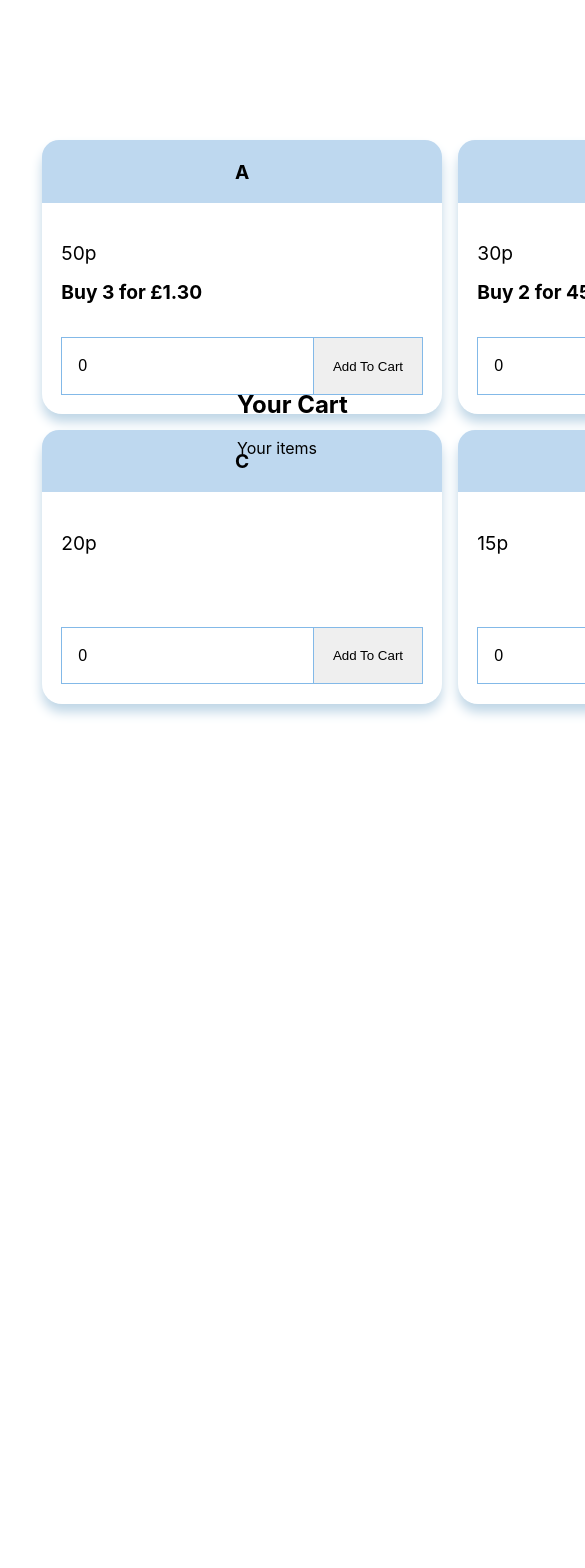
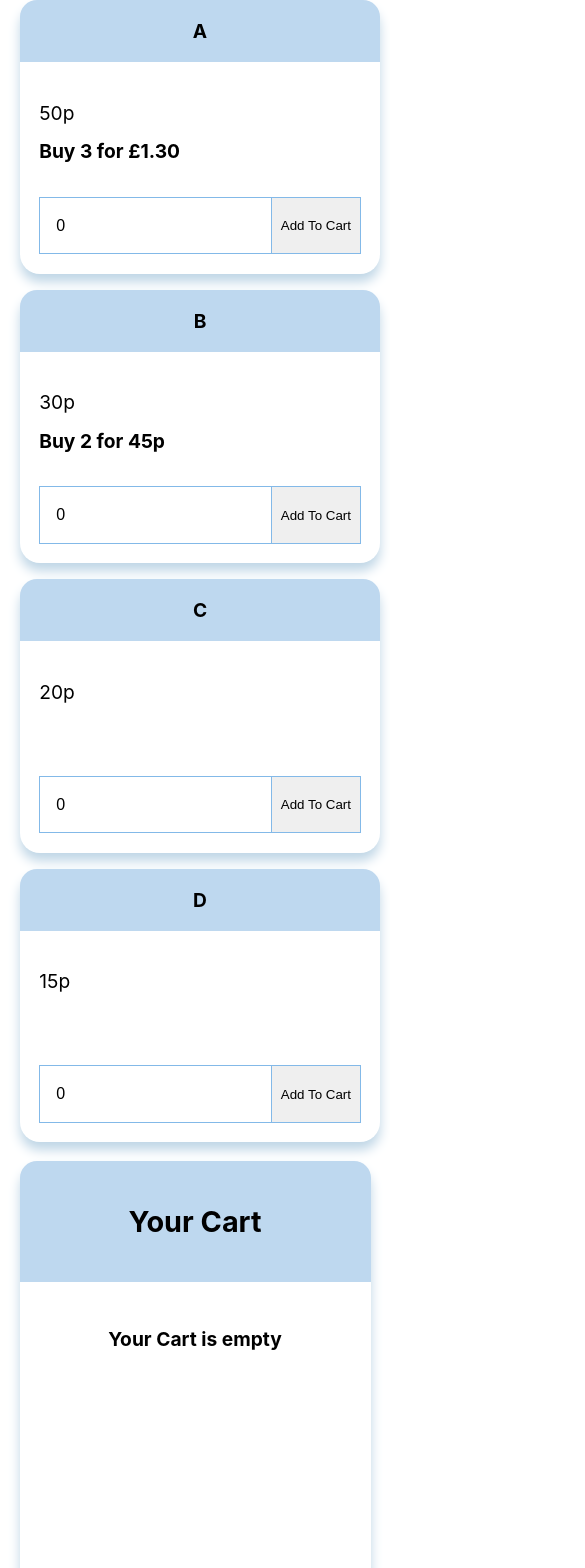
Before and after one commit to Nathanavie/ShoppingCart, a React (Create React App) app: page / in a window 390 px wide. Shown: the top 1568 px of the page, 585 px wide, since content can reach past the window. Before the commit the page ends 844 px from the top, so only its background shows below. Built offline with nearby package versions, Linux system fonts and the light colour scheme.

Commit message:
Added in css and classnames in cart component

```diff
--- a/src/App.css
+++ b/src/App.css
@@ -1,4 +1,6 @@
-.product {
+
+
+.product, .cart {
   border-radius: 20px;
   box-shadow: 0 8px 12px #bfd6e6;
   font-size: 1.2rem;
@@ -7,7 +9,7 @@
 .productContainer {
   display: grid;
   width: 50%;
-  grid-template-columns: repeat(2, 25em);
+  grid-template-columns: repeat(auto-fit, minmax(25em, 1fr));
   grid-gap: 1em;
 }
 
@@ -17,6 +19,7 @@
   justify-content: center;
   height: 100vh;
   margin: 0 auto;
+  flex-wrap: wrap;
 }
 
 .productDetails {
@@ -73,3 +76,32 @@ input[type=number]::-webkit-outer-spin-button {
 input[type="number"]:focus {
   outline: none;
 }
+
+.cart {
+  height: 57%;
+  min-width: 30em;
+}
+
+.cartItems h4 {
+  text-align: center;
+}
+
+.cartItems {
+  padding: 1em;
+}
+@media (max-width: 768px) {
+  .container {
+    justify-content: unset;
+  }
+  .productContainer {
+    width: 100%;
+  }
+  .cart {
+    min-width: 90%;
+    margin: 1em auto 0;
+  }
+  .product {
+    width: 90%;
+    margin: 0 auto;
+  }
+}
--- a/src/components/Cart.js
+++ b/src/components/Cart.js
@@ -14,13 +14,17 @@ const Cart = props => {
 
   return (
     <div className="cart">
-    <h2>Your Cart</h2>
-    <p>Your items</p>
-    {product.noA > 0 ? <div><p>Product A: {product.noA} cost: {priceA}</p></div> : ''}
-    {product.noB > 0 ? <div><p>Product B: {product.noB} cost: {priceB}</p></div> : ''}
-    {product.noC > 0 ? <div><p>Product C: {product.noC} cost: {priceC}</p></div> : ''}
-    {product.noD > 0 ? <div><p>Product D: {product.noD} cost: {priceD}</p></div> : ''}
-    {totalPrice != '0p' ? <><p>Total: {totalPrice}</p> <button onClick={props.clearCart}>Clear Cart</button></>: ''}
+      <div className="productTitle">
+        <h2>Your Cart</h2>
+      </div>
+      <div className="cartItems">
+        {totalPrice != '0p' ? <h4>Your items</h4> : <h4>Your Cart is empty</h4>}
+        {product.noA > 0 ? <div><p><strong>A</strong> Quantity: {product.noA} Price: {priceA}</p></div> : ''}
+        {product.noB > 0 ? <div><p><strong>B</strong> Quantity: {product.noB} Price: {priceB}</p></div> : ''}
+        {product.noC > 0 ? <div><p><strong>C</strong> Quantity: {product.noC} Price: {priceC}</p></div> : ''}
+        {product.noD > 0 ? <div><p><strong>D</strong> Quantity: {product.noD} Price: {priceD}</p></div> : ''}
+        {totalPrice != '0p' ? <><p>Total: {totalPrice}</p> <button className="clearCart" onClick={props.clearCart}>Clear Cart</button></>: ''}
+      </div>
     </div>
   )
 }
```
